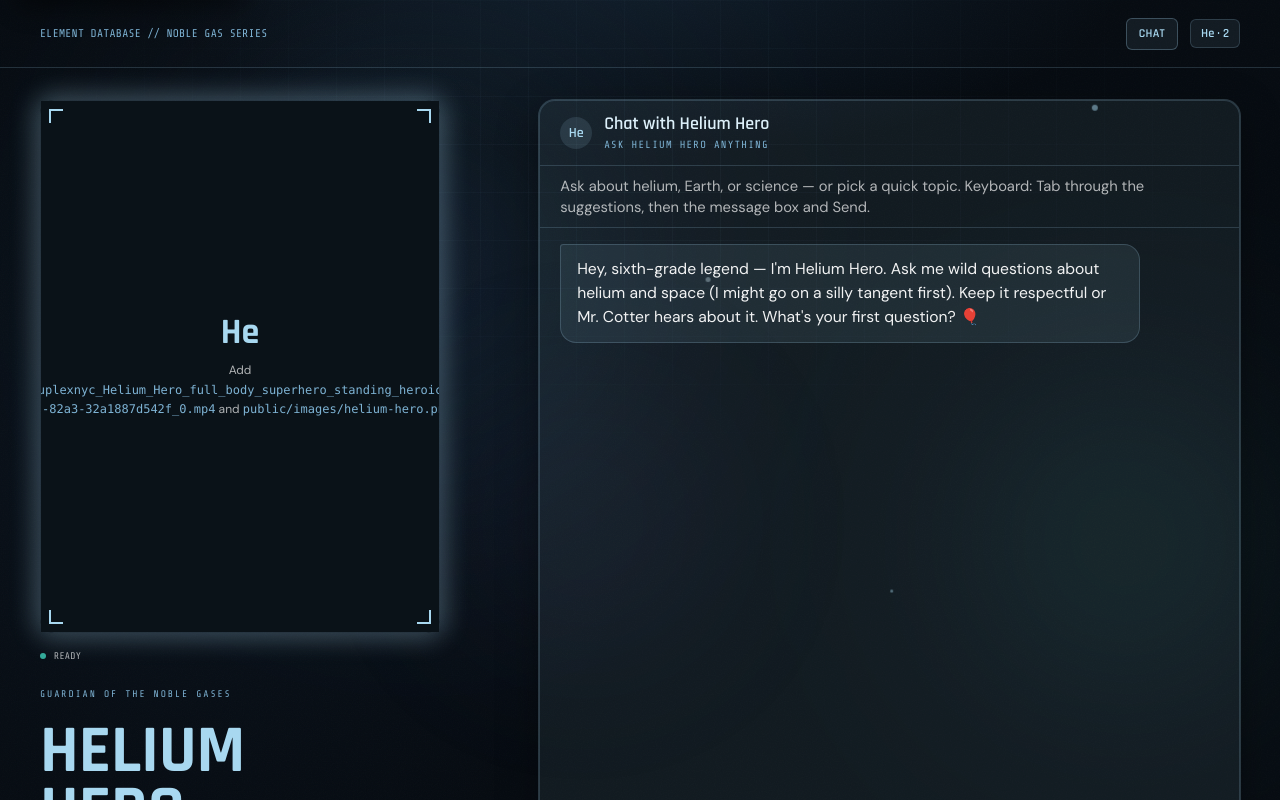
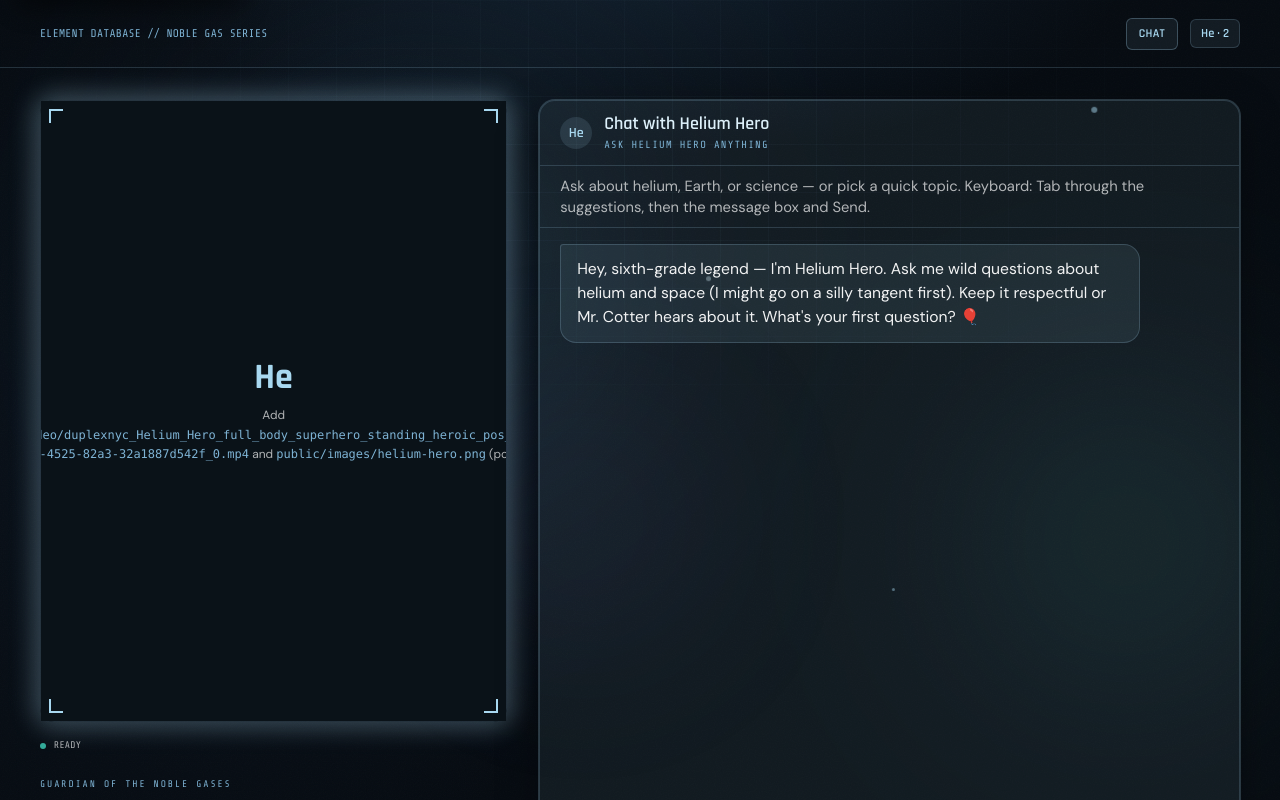
Before and after one commit to mcapace/helium-hero, a Next.js app: page / in a window 1280 px wide. Shown: the top 800 px of the page. Built offline with nearby package versions, Linux system fonts and the light colour scheme.

Commit message:
Fix hero portrait to fill full column width
Removed max-w cap and items-center that were constraining the portrait
to ~280px. It now stretches to fill the entire left column.

https://claude.ai/code/session_01CJq6niTdHTRy8Lhjh1kXAp

```diff
--- a/src/components/helium-hero-app.tsx
+++ b/src/components/helium-hero-app.tsx
@@ -995,8 +995,8 @@ export function HeliumHeroApp() {
             >
               {/* Left column: portrait + info */}
               <div className="space-y-6">
-              <div className="flex flex-col items-center gap-6 lg:items-start">
-              <div className="flex flex-col items-center gap-4 md:items-start">
+              <div className="flex flex-col gap-6">
+              <div className="flex flex-col gap-4">
                 <div
                   role="region"
                   aria-label={
@@ -1004,7 +1004,7 @@ export function HeliumHeroApp() {
                       ? "Helium Hero is speaking — glowing portrait frame"
                       : "Helium Hero video frame"
                   }
-                  className={`relative w-full max-w-[min(92vw,400px)] rounded-[0.875rem] border border-[var(--border)] ${heroRing ? "hero-portrait-speaking" : "hero-glow-idle"}`}
+                  className={`relative w-full rounded-[0.875rem] border border-[var(--border)] ${heroRing ? "hero-portrait-speaking" : "hero-glow-idle"}`}
                 >
                   <span
                     className="pointer-events-none absolute left-2 top-2 z-20 h-3.5 w-3.5 border-l-2 border-t-2 border-[var(--blue)]"
```
